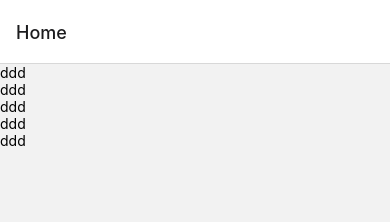
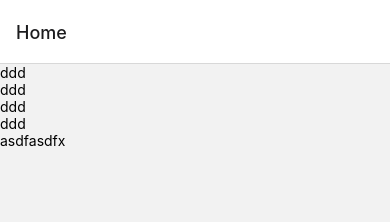
Before and after one commit to gkqkehs7/RN-BoilerPlate, a React Native app: screen /Home in a window 390 px wide. Shown: the top 222 px of the page. Built offline with nearby package versions, Linux system fonts and the light colour scheme.

Commit message:
File structure

```diff
--- a/AppInner.tsx
+++ b/AppInner.tsx
@@ -1,7 +1,7 @@
 import React from 'react';
 import {View, Text} from 'react-native';
 import {createNativeStackNavigator} from '@react-navigation/native-stack';
-import HomeScreen from './Home';
+import HomeScreen from './src/screens/home/Home';
 
 const Stack = createNativeStackNavigator();
 
--- a/Home.tsx
+++ b/src/screens/home/Home.tsx
@@ -8,7 +8,7 @@ const HomeScreen = () => {
       <Text>ddd</Text>
       <Text>ddd</Text>
       <Text>ddd</Text>
-      <Text>ddd</Text>
+      <Text>asdfasdfx</Text>
     </View>
   );
 };
```
Also changed, not shown: src/components/comoponent.tsx (added), src/config/config.ts (added), src/hooks/hook.ts (added), src/utils/util.ts (added).
